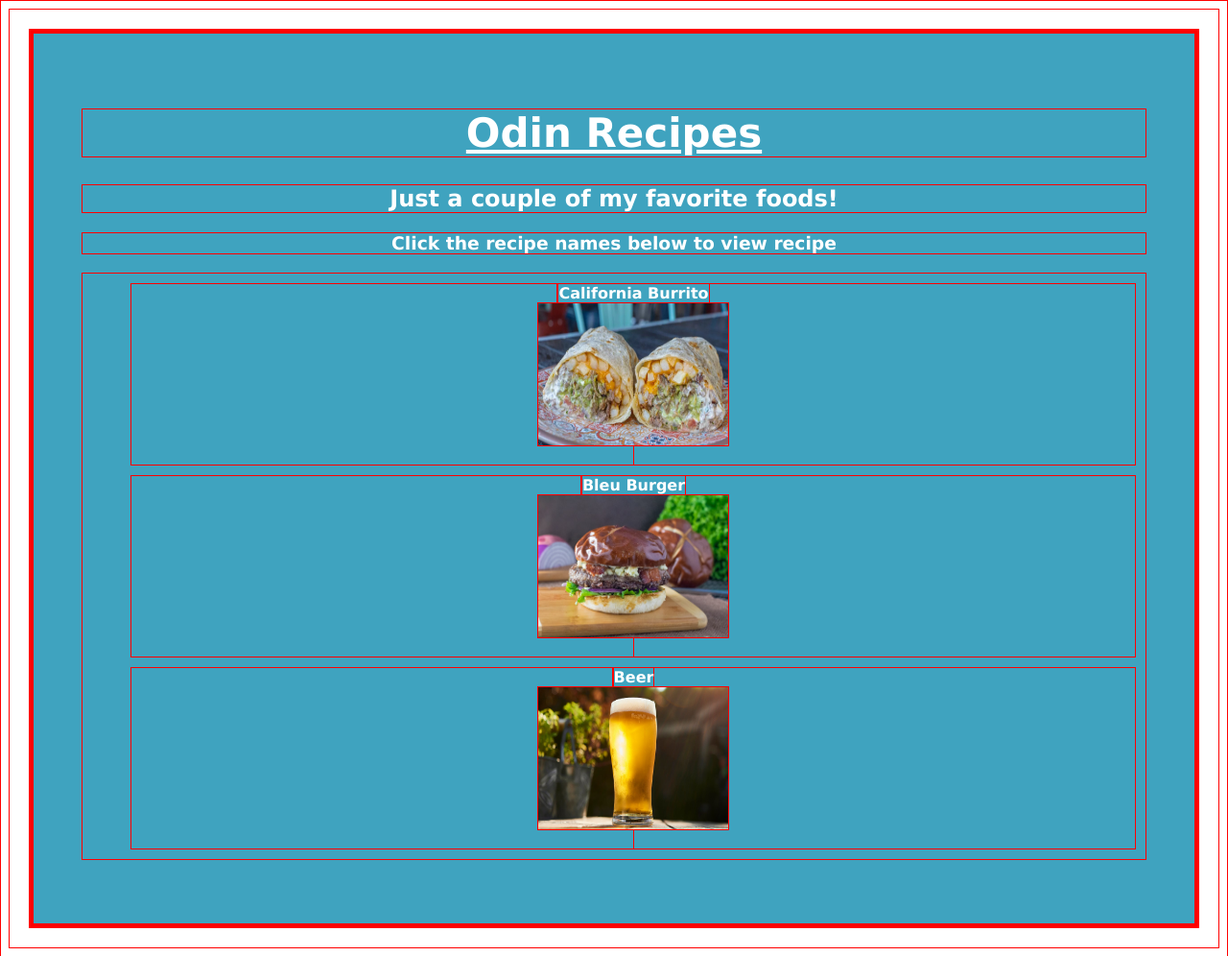
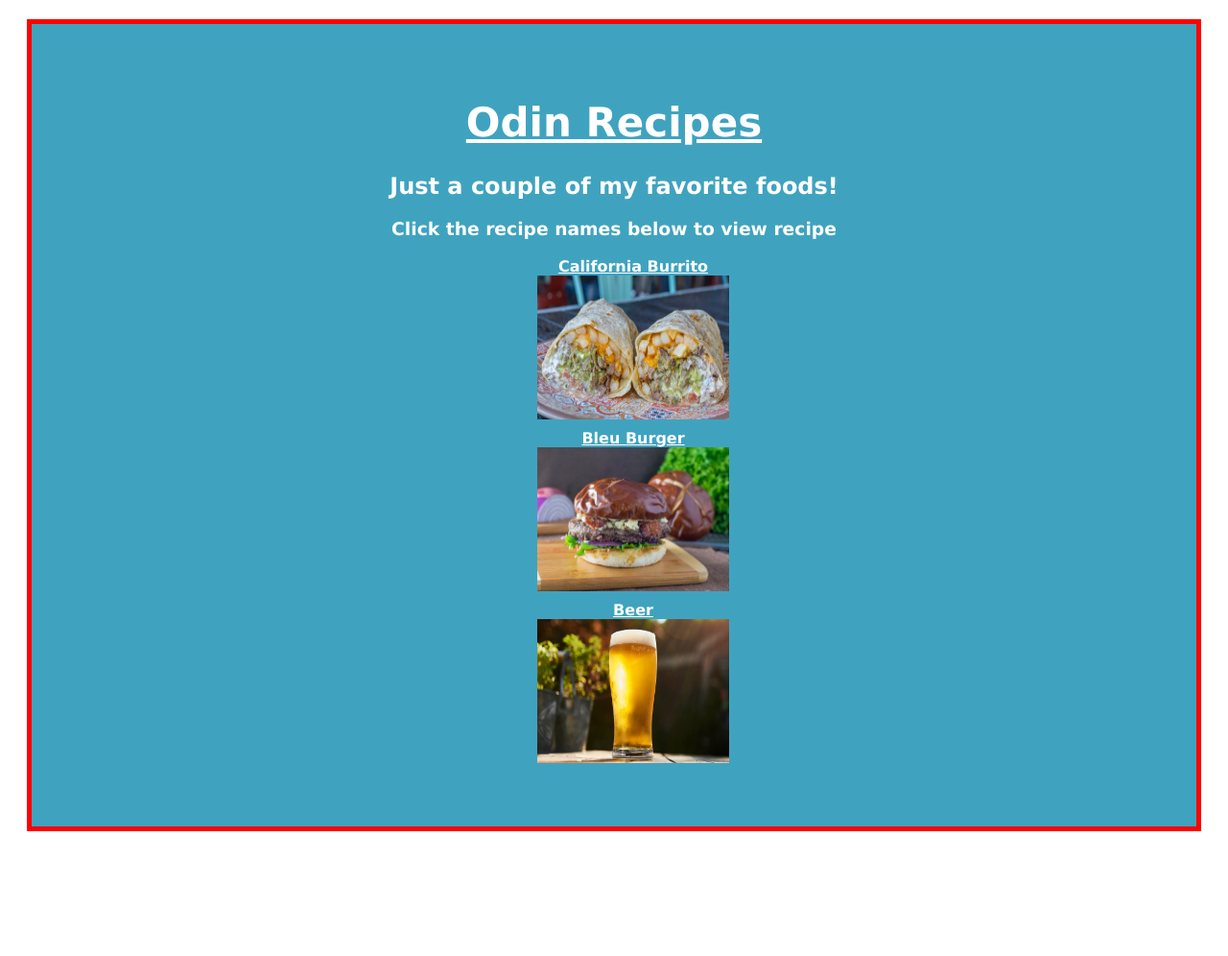
Before and after one commit to shfinnerty/odin-recipes, a plain HTML site: page index.html in a window 1280 px wide. Shown: the whole page at 96% size. After the commit the page ends 886 px from the top, so only its background shows below. Drawn offline with Linux system fonts and the light colour scheme.

Commit message:
Simplified CSS by grouping selectors
Chained text-align: center to all h elements, made white text universal

```diff
--- a/styles.css
+++ b/styles.css
@@ -2,7 +2,7 @@
 *{
     font-family: Verdana, Arial, sans-serif;
     box-sizing: border-box;
-    border: 1px solid red
+    color: white;
 }
 
 div{
@@ -13,30 +13,17 @@ div{
     background-color: rgb(63, 163, 191);
 }
 
-h1{
-    color: white;
-    font-size: 42px;
-    text-align: center;
-    text-decoration: underline;
-}
-
-h2{
-    color: white;
+h1,h2,h3{
     text-align: center;
 }
 
-h3{
-    color: white;
-    text-align: center;
+h1{
+    font-size: 42px;
+    text-decoration: underline;
 }
 
 ul{
     list-style: none;
-}
-
-a{
-    color: white;
-    text-decoration: none;
 }
 
 li{
```
